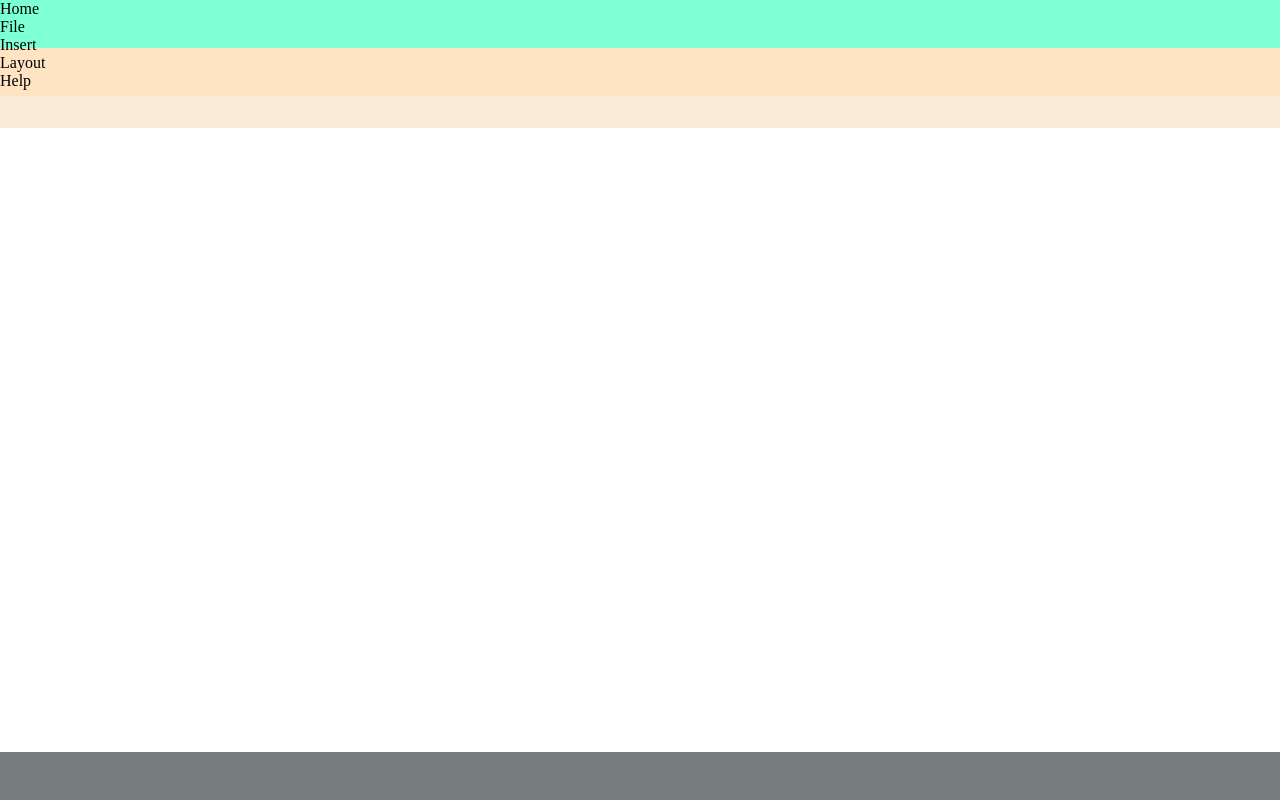
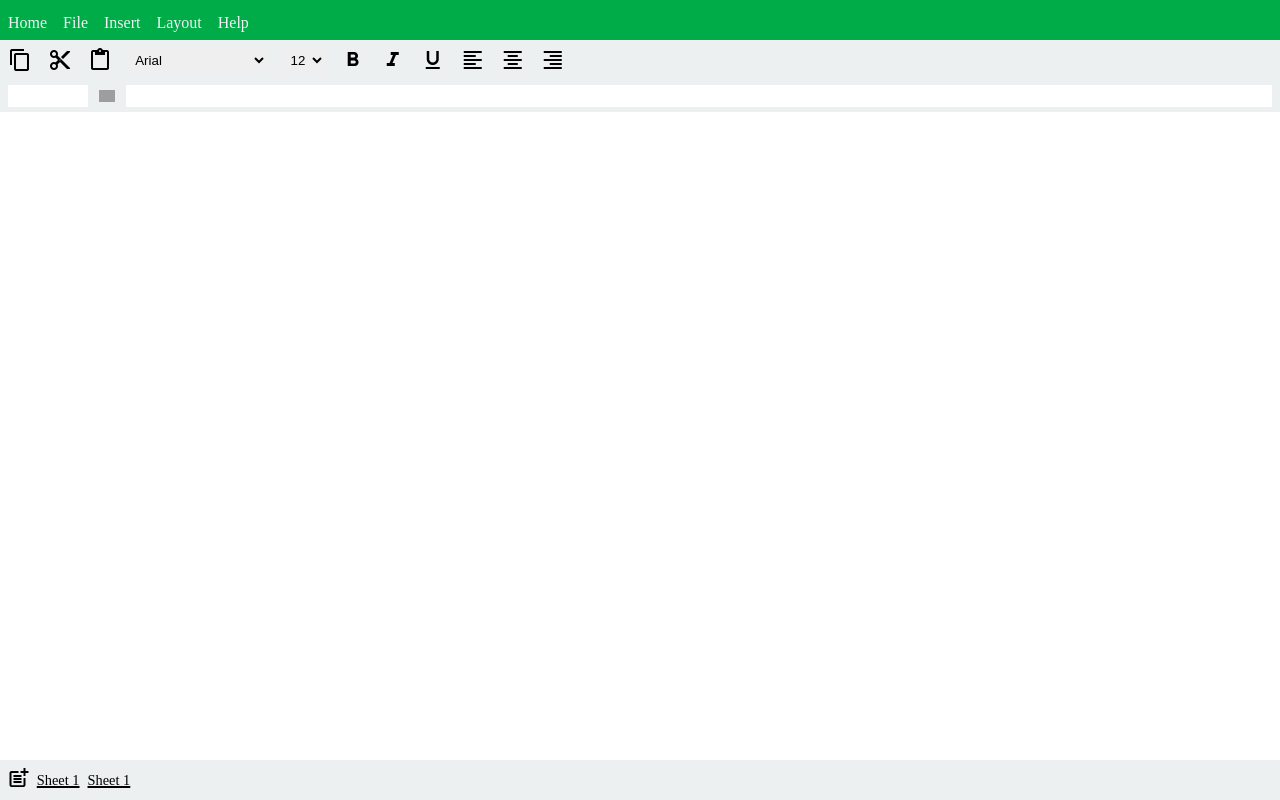
Before and after one commit to gopeshwark/spreadsheet, a plain HTML site: page html-css-js/index.html in a window 1280 px wide. Drawn offline with Linux system fonts and the light colour scheme; grey boxes are pictures that could not be loaded.

Commit message:
Added UI for actions and related styling

```diff
--- a/html-css-js/index.html
+++ b/html-css-js/index.html
@@ -1,11 +1,14 @@
 <!DOCTYPE html>
 <html lang="en">
+
 <head>
     <meta charset="UTF-8">
     <meta name="viewport" content="width=device-width, initial-scale=1.0">
     <title>Speadsheet</title>
     <link rel="stylesheet" href="./style.css">
+    <link href="https://fonts.googleapis.com/icon?family=Material+Icons" rel="stylesheet">
 </head>
+
 <body>
     <div class="page-action-container">
         <div class="page-action">Home</div>
@@ -14,10 +17,71 @@
         <div class="page-action">Layout</div>
         <div class="page-action">Help</div>
     </div>
-    <div class="cell-action-container"></div>
-    <div class="formula-action-container"></div>
+    <div class="cell-action-container">
+        <span class="material-icons">
+            content_copy
+        </span>
+        <span class="material-icons">
+            content_cut
+        </span>
+        <span class="material-icons">
+            content_paste
+        </span>
+        <select>
+            <option value="arial">Arial</option>
+            <option value="times new roman">Times New Roman</option>
+            <option value="cambria">Cambria</option>
+            <option value="roboto">Roboto</option>
+        </select>
+        <select>
+            <option value="12">12</option>
+            <option value="14">14</option>
+            <option value="16">16</option>
+            <option value="18">18</option>
+            <option value="20">20</option>
+        </select>
+        <span class="material-icons">
+            format_bold
+        </span>
+        <span class="material-icons">
+            format_italic
+        </span>
+        <span class="material-icons">
+            format_underlined
+        </span>
+        <span class="material-icons">
+            format_align_left
+        </span>
+        <span class="material-icons">
+            format_align_center
+        </span>
+        <span class="material-icons">
+            format_align_right
+        </span>
+    </div>
+    <div class="formula-action-container">
+        <input type="text" readonly class="address-bar">
+        <img class="formula-icon" src="https://img.icons8.com/ios/50/000000/formula-fx.png" alt="">
+        <!-- <div>
+            <span class="material-icons">
+                function
+            </span>
+        </div> -->
+        <input type="text" class="formula-bar">
+    </div>
     <div class="grid-container"></div>
-    <div class="sheet-action-container"></div>
+    <div class="sheet-action-container">
+        <div class="sheet-add-icon">
+            <span class="material-icons">
+                post_add
+            </span>
+        </div>
+        <div class="sheet-tab-container">
+            <div class="sheet-tab">Sheet 1</div>
+            <div class="sheet-tab">Sheet 1</div>
+        </div>
+    </div>
     <script src="./script.js"></script>
 </body>
+
 </html>
--- a/html-css-js/style.css
+++ b/html-css-js/style.css
@@ -7,26 +7,110 @@ body{
     margin: 0;
 }
 
+
+/* Page Actions */
 .page-action-container{
-    height: 3rem;
-    background-color: aquamarine  ;
+    height: 2.5rem;
+    background-color: #00ac47;
+    display: flex;
+    align-items: flex-end;
 }
 
+.page-action{
+    margin: 0.5rem;
+    color: #f1f2f6;
+}
+
+
+/* Cell Properties Action */
 .cell-action-container{
-    height: 3rem;
-    background-color: bisque;
+    height: 2.5rem;
+    background-color: #ecf0f1;
+    display: flex;
+    align-items: center;
 }
+
+.cell-action-container > * {
+    display: inline-block;
+    margin: 0.5rem;
+}
+
+.cell-action-container > span {
+    cursor: pointer;
+}
+
+.cell-action-container > select{
+    padding: 0.2rem;
+    border: none;
+    outline: none;
+    border-radius: 2px;
+}
+
+/* Formula Actions */
 
 .formula-action-container{
     height: 2rem;
-    background-color: antiquewhite;
+    background-color: #ecf0f1;
+    display: flex;
+    align-items: center;
+    gap: 0.7rem;
+    padding: 0 0.5rem;
 }
 
-.sheet-action-container{
-    height: 3rem;
-    background-color: rgb(119, 124, 124);
+.formula-action-container > *{
+    display: inline-block;
 }
 
+.formula-action-container > input{
+    border: none;
+    outline: none;
+    height: 70%;
+}
+
+.formula-icon{
+    width: 1rem;
+}
+
+.address-bar{
+    width: 5rem;
+}
+
+.formula-bar{
+    width: calc(100vw - 1.4rem - 1rem - 1rem - 5rem);
+}
+
+/* Sheet Actions */
+
+.sheet-action-container{
+    height: 2.5rem;
+    background-color: #ecf0f1;
+    display: flex;
+    align-items: center;
+}
+
+.sheet-tab-container{
+    height: 80%;
+    display: flex;
+    align-items: center;
+    gap: 0.5rem;
+}
+
+.sheet-tab{
+    text-decoration: underline;
+    text-decoration-thickness: 2px;
+    font-size: 0.9rem;
+    cursor: pointer;
+}
+
+.sheet-add-icon{
+    margin-left: 0.2rem;
+    margin-right: 0.2rem;
+    padding: 0.2rem;
+    cursor: pointer;
+}
+
+
+/* Gridf Container   */
 .grid-container{
-    height: calc(100vh - 3rem - 3rem - 2rem - 3rem);
+    height: calc(100vh - 2.5rem - 2.5rem - 2rem - 2.5rem);
 }
```
